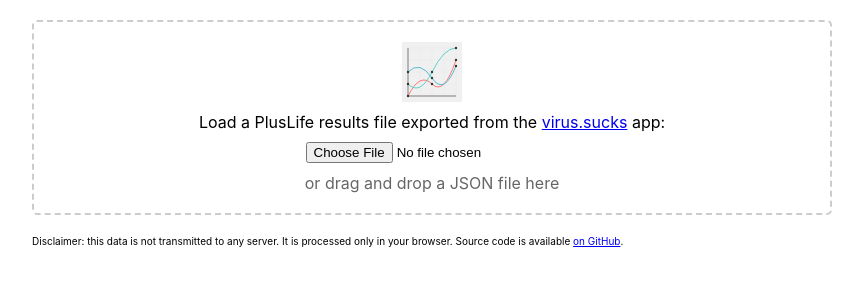
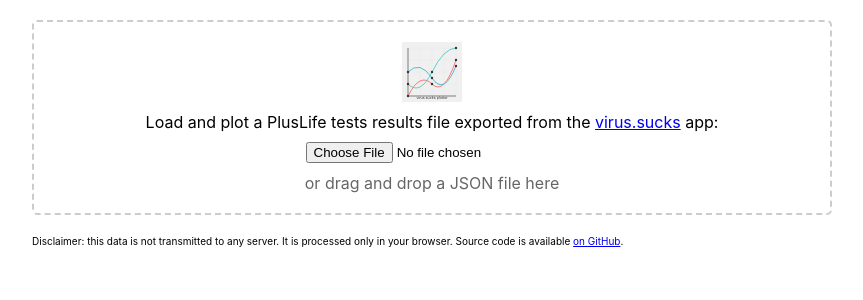
Before and after one commit to gacevedo/virus-sucks-plotter, a React (Create React App) app: page / in a window 1280 px wide. Shown: the top 300 px of the page, without its empty margins (208-1071 px from the left). Built offline with nearby package versions, Linux system fonts and the light colour scheme.

Commit message:
Improve results formatting. Now it also considers unknown

```diff
--- a/src/App.css
+++ b/src/App.css
@@ -56,3 +56,7 @@
   margin-top: 0px;
   font-size: 10px;
 }
+
+.test-info .test-type {
+  font-weight: bold;
+}
--- a/src/SimpleLineChart.js
+++ b/src/SimpleLineChart.js
@@ -19,7 +19,7 @@
         setData(jsonData);
       } catch (error) {
         console.error('Error parsing JSON:', error);
-        alert('Error loading file. Please make sure it\'s a valid JSON file.');
+        alert('Error loading file. Please make sure it\'s a valid JSON file exported from the virus.sucks app.');
       }
     };
 
@@ -82,6 +82,24 @@
     return [...new Set(data.testData.samples.map(sample => sample.startingChannel))];
   }, [data]);
 
+  const getDetectionResultText = (detectionResult) => {
+    switch (detectionResult) {
+      case 1: return 'Negative';
+      case 2: return 'Positive';
+      case 3: return 'Invalid';
+      default: return 'Unknown';
+    }
+  };
+
+  const getDetectionResultStyle = (detectionResult) => {
+    switch (detectionResult) {
+      case 1: return { color: 'green', fontWeight: 'bold', marginLeft: '4px' };
+      case 2: return { color: 'red', fontWeight: 'bold', marginLeft: '4px' };
+      case 3: return { color: 'orange', fontWeight: 'bold', marginLeft: '4px' };
+      default: return {};
+    }
+  };
+
   return (
     <div className="chart-container">
       <div
@@ -92,7 +110,7 @@
         onDrop={handleDrop}
       >
         <Logo className="logo" alt="virus.sucks plotter logo" />
-        <span>Load a PlusLife results file exported from the <a href="https://virus.sucks" target="_blank" rel="noopener noreferrer">virus.sucks</a> app:</span>
+        <span>Load and plot a PlusLife tests results file exported from the <a href="https://virus.sucks" target="_blank" rel="noopener noreferrer">virus.sucks</a> app:</span>
         <input type="file" onChange={handleFileUpload} accept=".json" />
         <p>or drag and drop a JSON file here</p>
       </div>
@@ -101,9 +119,9 @@
       </div>
       {data && (
         <div className='test-info'>
-          <p>Test type: {data.testType} | Test result:
-            <span style={{ color: data.testResult.detectionResult === 1 ? 'green' : 'red' }}>
-              {data.testResult.detectionResult === 1 ? ' Negative' : ' Positive'}
+          <p>Test type: <span className='test-type'>{data.testType}</span> | Test result:
+            <span style={getDetectionResultStyle(data.testResult.detectionResult)}>
+              {getDetectionResultText(data.testResult.detectionResult)}
             </span>
           </p>
         </div>
```
Also changed, not shown: src/logo.svg.
